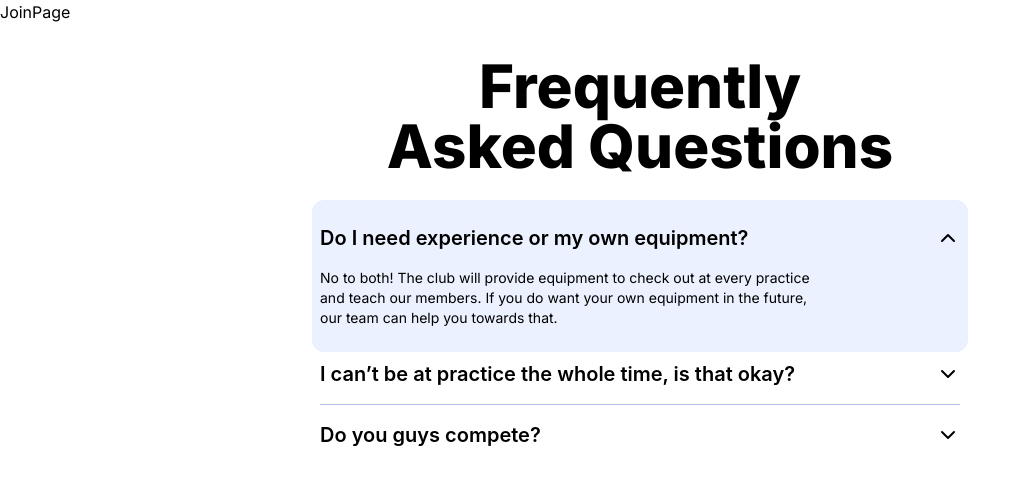
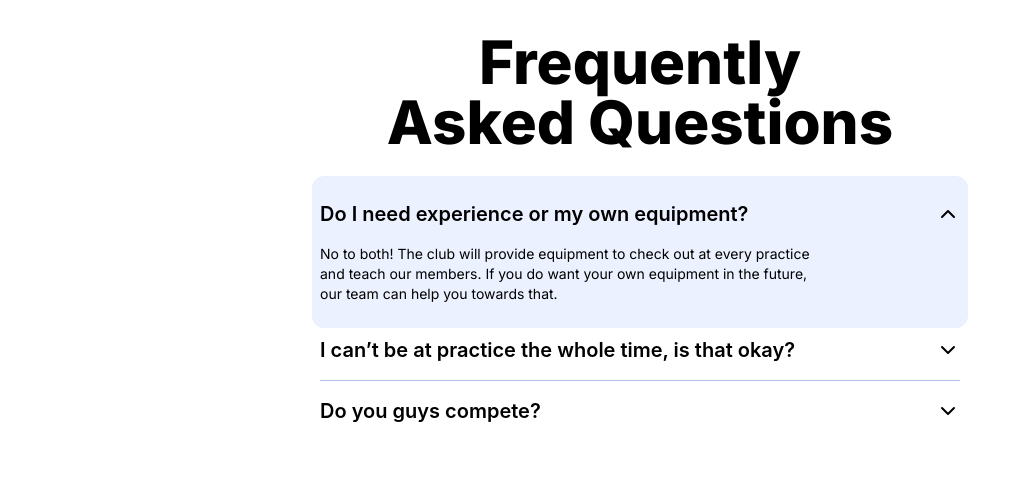
Before and after one commit to acm-ucr/archery-website, a Next.js app: page /join in a window 1280 px wide. Shown: the top 484 px of the page, without its empty margins (0-1031 px from the left). Built offline with nearby package versions, Linux system fonts and the light colour scheme.

Commit message:
Updated page.tsx

```diff
--- a/src/app/join/page.tsx
+++ b/src/app/join/page.tsx
@@ -2,10 +2,9 @@ import FAQ from "@/components/join/faq";
 
 const JoinPage = () => {
   return (
-    <div>
-      JoinPage
+    <>
       <FAQ />
-    </div>
+    </>
   );
 };
 
```
